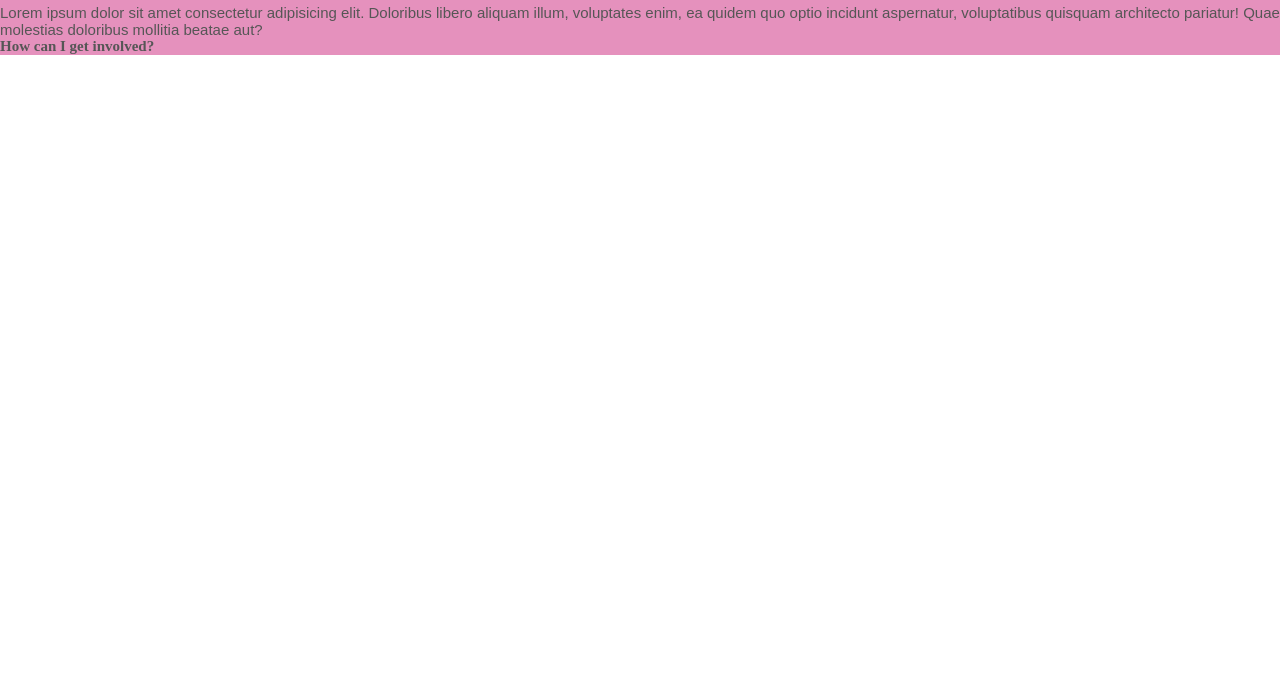
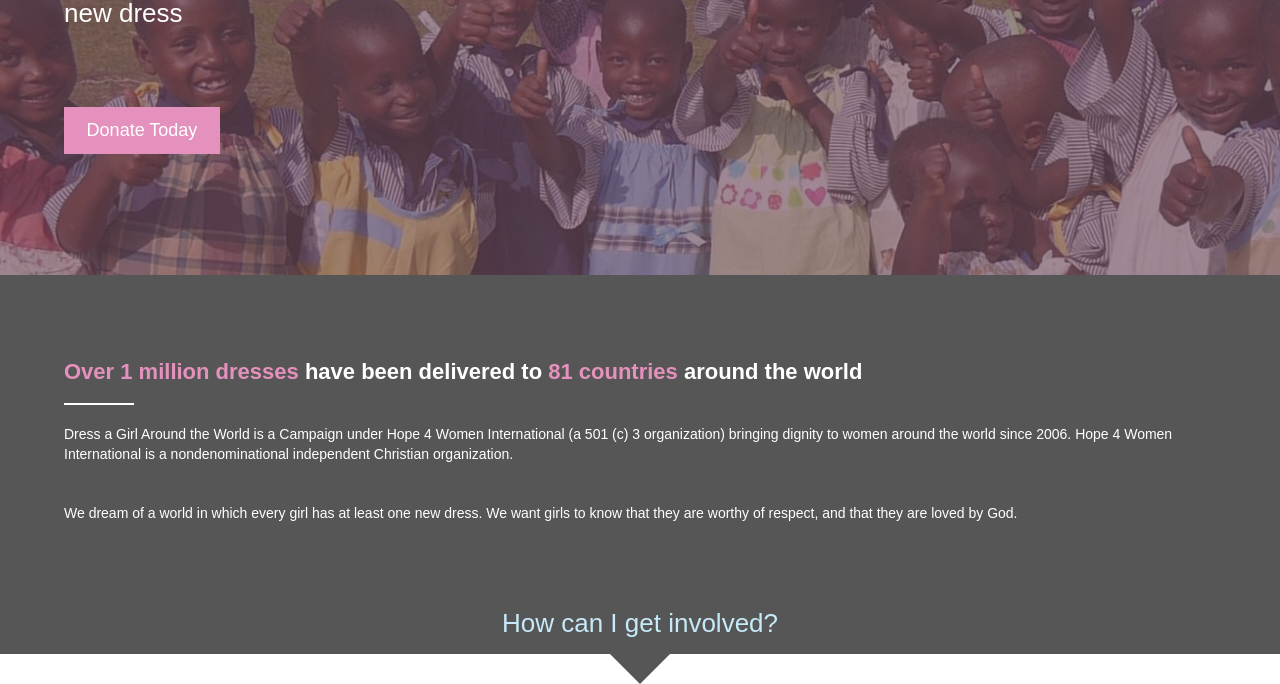
Before and after one commit to elliebrayton/p2-brayton-ellie, a website: page index.html in a window 1280 px wide. Shown: the part 281-965 px from the top of the page. Before the commit the page ends 800 px from the top, so only its background shows below. Drawn offline with Linux system fonts and the light colour scheme; a web font is replaced by a local one.

Commit message:
Worked on section one

```diff
--- a/index.html
+++ b/index.html
@@ -54,14 +54,18 @@
             <div class="text-wrap">
                 <p class="display">We dream of a world in which <span>every girl</span> has at least <span>one new dress</span></p>
             </div>
-            <button class="button">Donate Today</button>
+            <a href="#">Donate Today</a>
         </section>
         <section class="section section--two">
             <p class="display"> <span>Over 1 million dresses </span> have been delivered to <span>81 countries</span> around the world</p>
-            <p>Lorem ipsum dolor sit amet consectetur adipisicing elit. Doloribus libero aliquam illum, voluptates enim, ea quidem quo optio incidunt aspernatur, voluptatibus quisquam architecto pariatur! Quae molestias doloribus mollitia beatae aut?</p>
+            <p>Dress a Girl Around the World is a Campaign under Hope 4 Women International (a 501 (c) 3 organization) bringing dignity to women around the world since 2006.  Hope 4 Women International is a nondenominational independent Christian organization. </p>
+            <p>We dream of a world in which every girl has at least one new dress.  We want girls to know that they are worthy of respect, and that they are loved by God.
+            </p>
         </section>
         <section class="section section--three">
             <h2 class="h2">How can I get involved?</h2>
+            <div class="arrow-down"></div>
+
         </section>
     </main>
     <!--END MAIN-->
--- a/sass/main.scss
+++ b/sass/main.scss
@@ -3,6 +3,10 @@
 @import "typography";
 @import "utilities";
 @import "base";
+
+a{
+    text-decoration: none;
+}
 
 //HEADER
 .header{
@@ -97,6 +101,46 @@
 
 
 //SECTIONS
+.section{
+    padding: 5%;
+    &--one{
+        background: linear-gradient(rgba(112, 76, 94, 0.66), rgba(112, 76, 94, 0.66)), url(../images/hero_image_mobile.jpg);
+        min-height: 30rem;
+        background-size: cover;
+        a:link,
+        a:visited{
+            display: inline-block;
+            background: $secondary-color;
+            font: normal 400 1.8rem monarcha, sans-serif;
+            border: none;
+            color: white;
+            margin: 5% 0;
+            text-align: center;
+            width: 13rem;
+            padding: 1.3rem;
+            &:hover{
+                background: white;
+                color: $secondary-color;
+                transition: .4s ease-in-out;
+            }
+        }
+    }
+    &--two{
+
+    }
+    &--three{
+        padding: unset;
+        background: white;
+        .arrow-down{
+            width: 0;
+            height: 0;
+            border-left: 30px solid transparent;
+            border-right: 30px solid transparent;
+            border-top: 30px solid $primary-black;
+            margin: 0 auto;
+        }
+    }
+}
 
 
 @media(min-width: 770px){
--- a/sass/typography.scss
+++ b/sass/typography.scss
@@ -2,30 +2,58 @@ body{
     color: $primary-black;
 }
 h1{
-    font: normal 400 3.5rem $font-family-secondary;
+    font: normal 400 3.3rem $font-family-secondary;
     color: $tertiary-color;
 }
 
 .section{
-    background: $sprimary-color;
+    background: $primary-color;
     .display{
-        font: normal 600 2.5rem $font-family-primary;
+        font: normal 600 2.2rem $font-family-primary;
         color: white;
     }
     p{
-        font: normal 400 1.5rem $font-family-primary;
+        font: normal 400 1.4rem $font-family-primary;
+        line-height: 140%;
+        padding: 2rem 0;
     }
     &--one{
         span{
-            font: normal 400 3rem $font-family-secondary;
+            font: normal 400 2.6rem $font-family-secondary;
+            padding: 0 5px;
         }
     }
     &--two{
+        background:$primary-black;
         .display{
             display: inline-block;
+            position: relative;
+            &::after{
+                content: '';
+                position: absolute;
+                bottom: 0;
+                left: 0;
+                width: 7rem;
+                background: white;
+                height: 2px;
+            }
+        }
+        p{
+            color: white;
         }
         span{
             color: $secondary-color;
         }
     }
+    &--three{
+        .h2{
+        display: inline-block;
+        background: $primary-black;
+        width: 100%;
+        color: $tertiary-color;
+        font: normal 400 2.6rem $font-family-secondary;
+        text-align: center;
+        padding-bottom: 1.5rem;
+        }
+    }
 }
```
Also changed, not shown: css/main.css, images/hero_image.jpg (added), images/hero_image_mobile.jpg (added).
